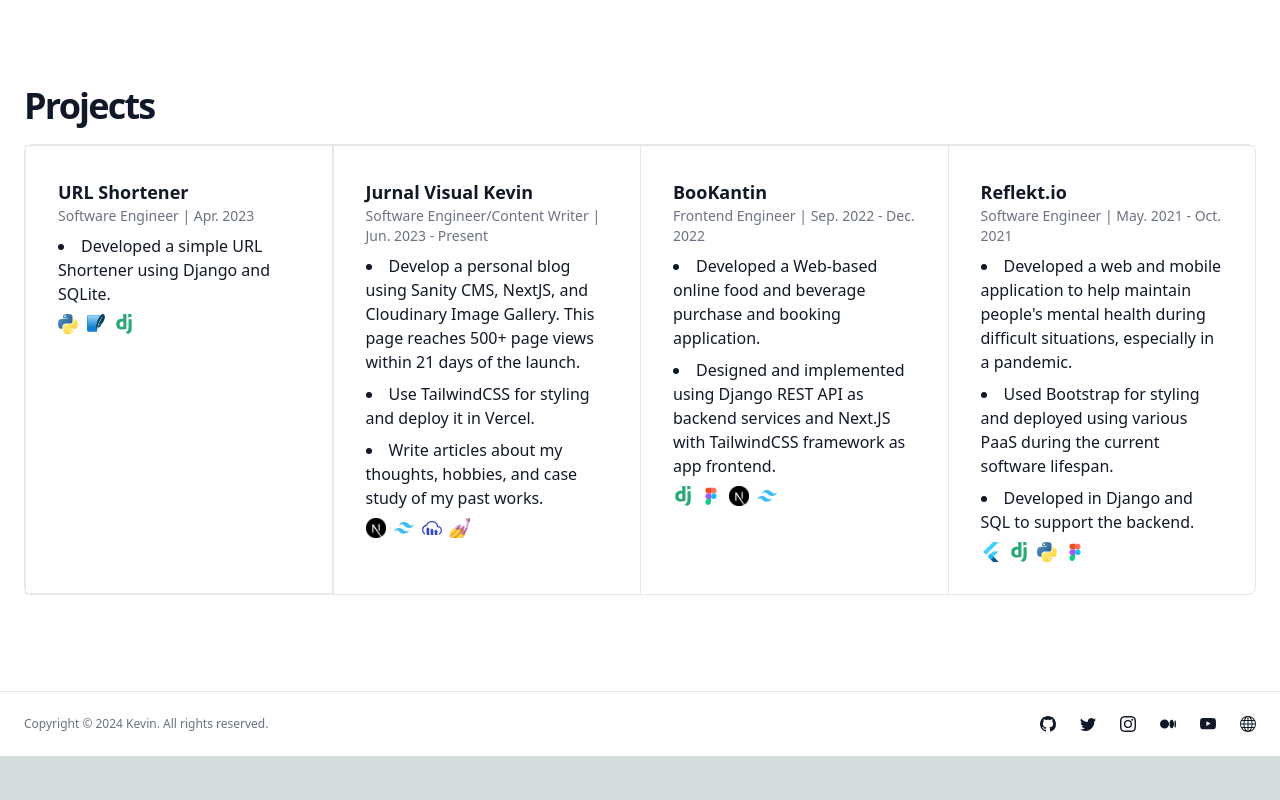
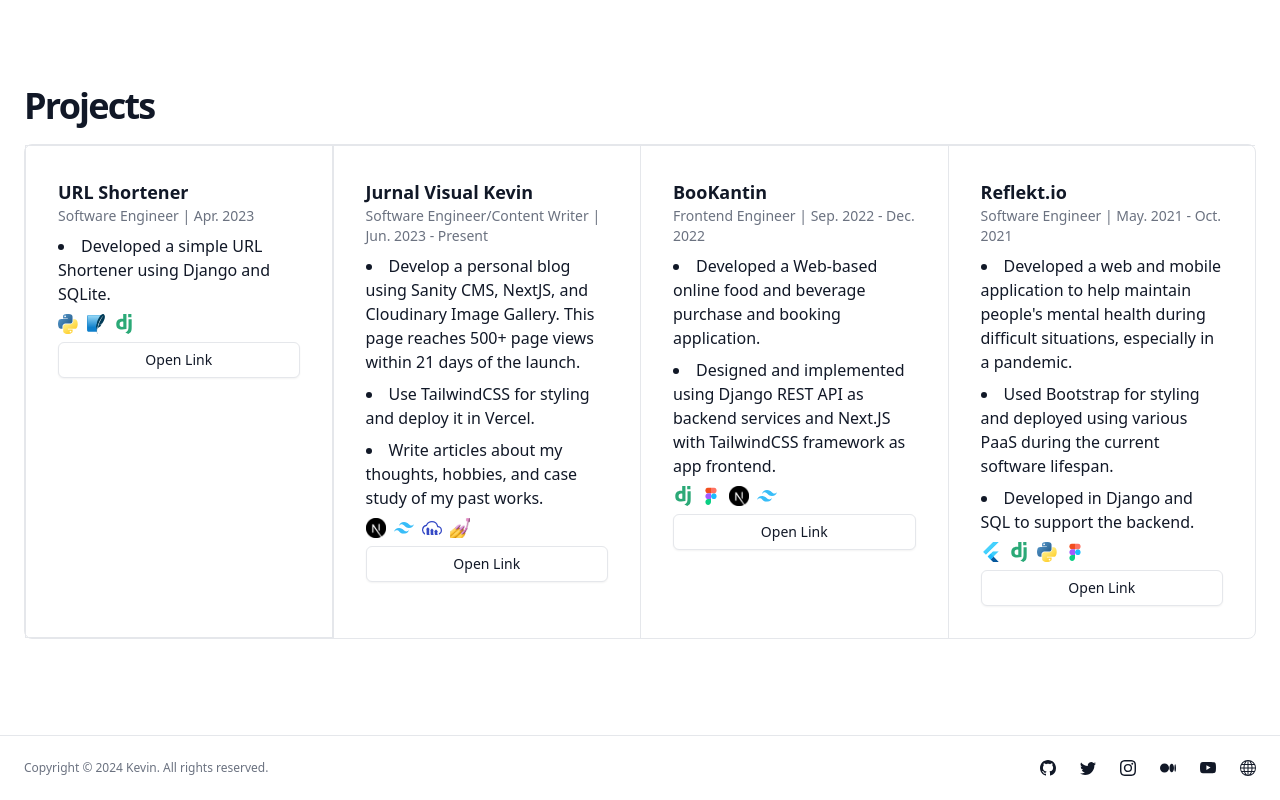
Before and after one commit to vnctkevin/personal-portfolio, a Next.js app: page / in a window 1280 px wide. Shown: the part 2373-3173 px from the top of the page. Before the commit the page ends 3129 px from the top, so only its background shows below. Built offline with nearby package versions, Linux system fonts and the light colour scheme.

Commit message:
add project link

```diff
--- a/components/Projects.tsx
+++ b/components/Projects.tsx
@@ -44,6 +44,12 @@
                                 </div>
                             ))}
                         </div>
+                        <Link
+                  className="inline-flex h-9 items-center justify-center rounded-md border border-gray-200 border-gray-200 bg-white px-4 py-2 text-sm font-medium shadow-sm transition-colors hover:bg-gray-100 hover:text-gray-900 focus-visible:outline-none focus-visible:ring-1 focus-visible:ring-gray-950 disabled:pointer-events-none disabled:opacity-50 dark:border-gray-800 dark:border-gray-800 dark:bg-gray-950 dark:hover:bg-gray-800 dark:hover:text-gray-50 dark:focus-visible:ring-gray-300"
+                  href={experience.link}
+                >
+                  Open Link
+                </Link>
                         </div>
                     ))}
                     </div>
```
